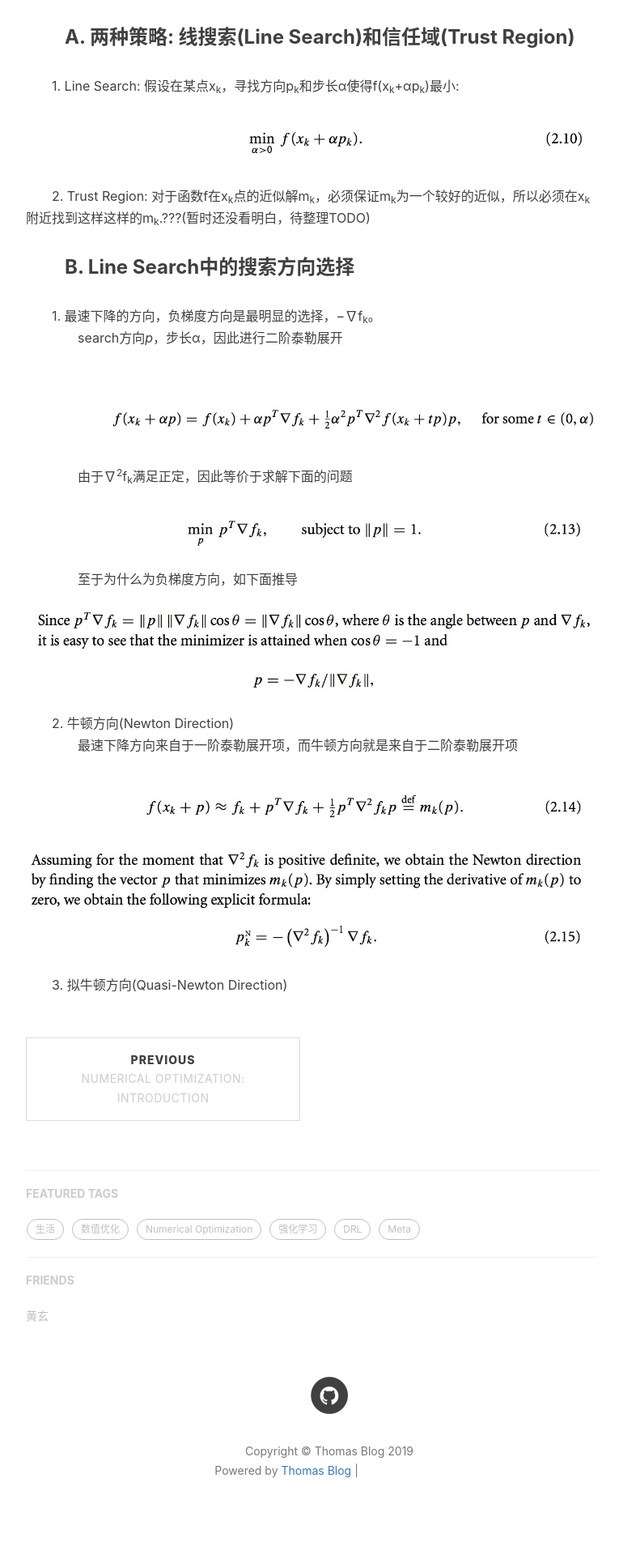
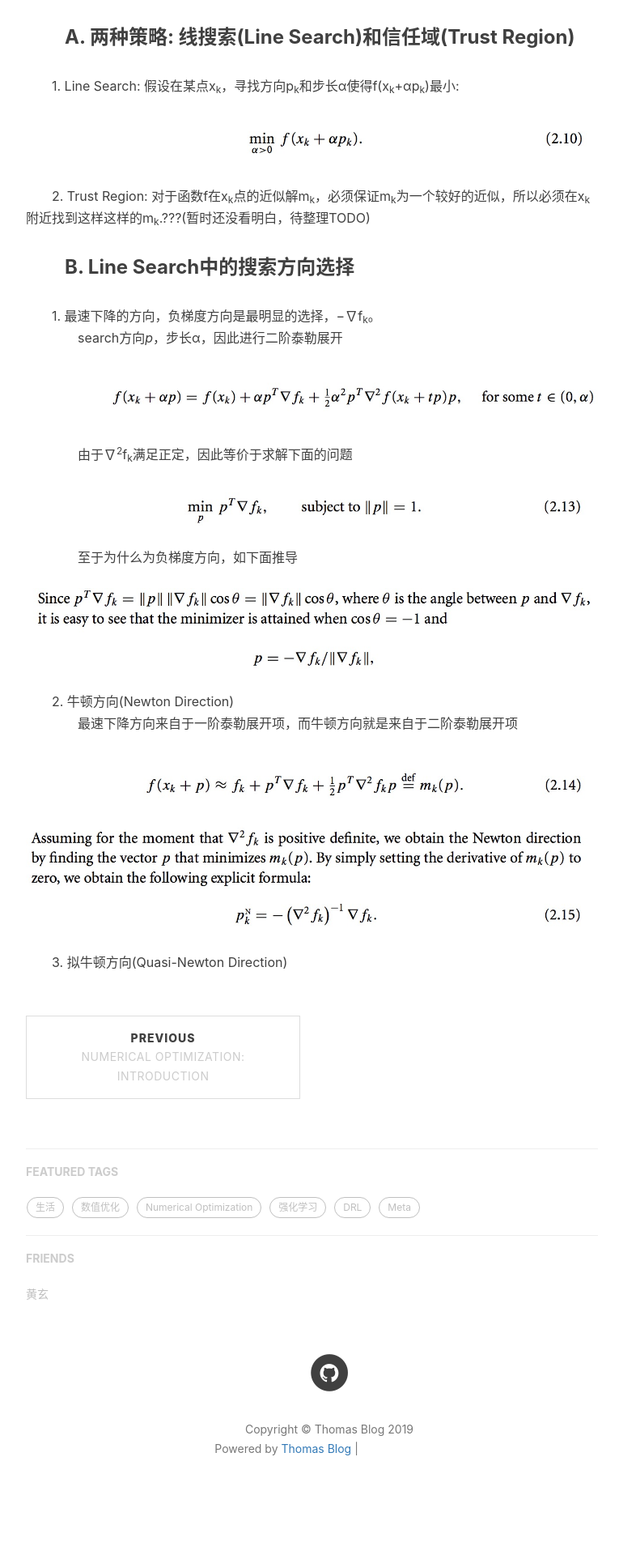
Before and after one commit to xsh8637/xsh8637.github.io, a Jekyll site: the page built from _posts/Numerical Optimization/2019-01-04-UnconstrainedOptimization.markdown, in a window 1280 px wide. Shown: the part 2077-3997 px from the top of the page at 81% size, without its empty margins (233-998 px from the left). Built offline with Jekyll 4.4.1, drawn with Linux system fonts in a browser that asks for light colours; nearby versions of some CDN libraries; comment, search, counter and statistics services are not loaded; after the commit the page ends 3970 px from its top, so only the background shows below that; grey boxes are pictures that could not be loaded.

Commit message:
Update 2019-01-04-UnconstrainedOptimization.markdown

```diff
--- a/_posts/Numerical Optimization/2019-01-04-UnconstrainedOptimization.markdown
+++ b/_posts/Numerical Optimization/2019-01-04-UnconstrainedOptimization.markdown
@@ -44,14 +44,14 @@ tags:
 
 ### &emsp;&emsp;B. Line Search中的搜索方向选择
 &emsp;&emsp;1. 最速下降的方向，负梯度方向是最明显的选择，−∇f<sub>k</sub>。<br>
-&emsp;&emsp;&emsp;&emsp;search方向<i>p</i>，步长α，因此进行二阶泰勒展开<br>
-&emsp;&emsp;![](/images/NumericalOptimization_2019-01-04-UnconstrainedOptimization/2.12a.png)
-&emsp;&emsp;&emsp;&emsp;由于∇<sup>2</sup>f<sub>k</sub>满足正定，因此等价于求解下面的问题<br>
+&emsp;&emsp;&emsp;&emsp;search方向<i>p</i>，步长α，因此进行二阶泰勒展开
+![](/images/NumericalOptimization_2019-01-04-UnconstrainedOptimization/2.12a.png)
+&emsp;&emsp;&emsp;&emsp;由于∇<sup>2</sup>f<sub>k</sub>满足正定，因此等价于求解下面的问题
 ![](/images/NumericalOptimization_2019-01-04-UnconstrainedOptimization/2.13.png)
-&emsp;&emsp;&emsp;&emsp;至于为什么为负梯度方向，如下面推导<br>
+&emsp;&emsp;&emsp;&emsp;至于为什么为负梯度方向，如下面推导
 ![](/images/NumericalOptimization_2019-01-04-UnconstrainedOptimization/2.13a.png)
 &emsp;&emsp;2. 牛顿方向(Newton Direction)<br>
-&emsp;&emsp;&emsp;&emsp;最速下降方向来自于一阶泰勒展开项，而牛顿方向就是来自于二阶泰勒展开项<br>
+&emsp;&emsp;&emsp;&emsp;最速下降方向来自于一阶泰勒展开项，而牛顿方向就是来自于二阶泰勒展开项
 ![](/images/NumericalOptimization_2019-01-04-UnconstrainedOptimization/2.14.png)
 ![](/images/NumericalOptimization_2019-01-04-UnconstrainedOptimization/2.15.png)
 &emsp;&emsp;3. 拟牛顿方向(Quasi-Newton Direction)<br>
```
